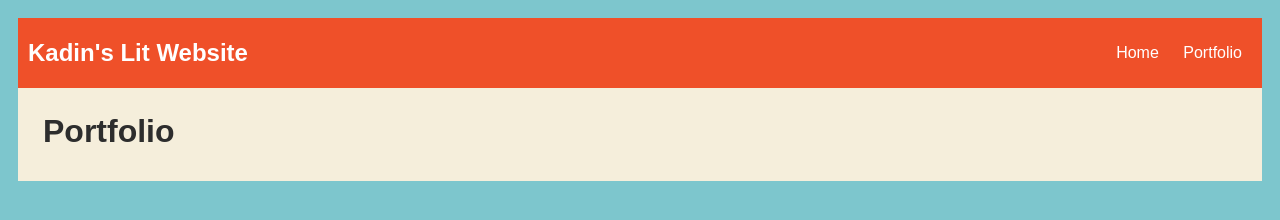
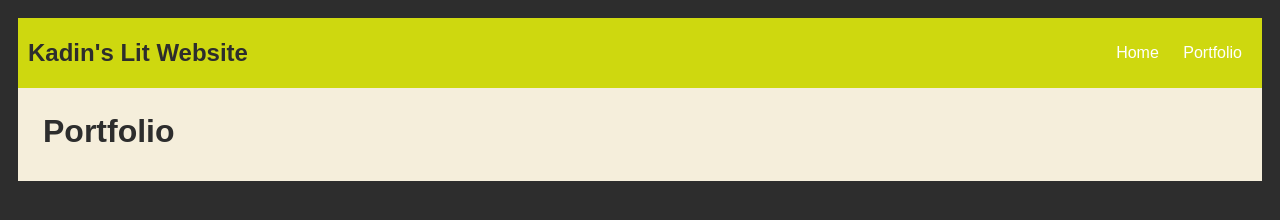
Before and after one commit to khoots/username191.github.io, a plain HTML site: page portfolio.html in a window 1280 px wide. Drawn offline with nearby package versions, Linux system fonts and the light colour scheme; no server answers.

Commit message:
add portfolio.html file

```diff
--- a/portfolio.html
+++ b/portfolio.html
@@ -4,7 +4,7 @@
         <title>Kadin's Lit Website</title>
         <style type="text/css">
             body {
-                background: rgb(125, 198, 205);
+                background: rgb(45, 45, 45);
                 color: rgb(45, 45, 45);
                 padding: 10px;
                 font-family: arial;
@@ -23,7 +23,7 @@
 
             /* navigation menu */
             nav {
-                background: rgb(239, 80, 41);
+                background: rgb(206, 216, 15);
                 margin: 0 auto;
                 display: flex;
                 padding: 10px;
@@ -31,7 +31,7 @@
             nav header {
                 display: flex;
                 align-items: center;
-                color: rgb(255, 255, 255);
+                color: rgb(45, 45, 45);
                 flex: 1;
             }
             nav ul {
```
